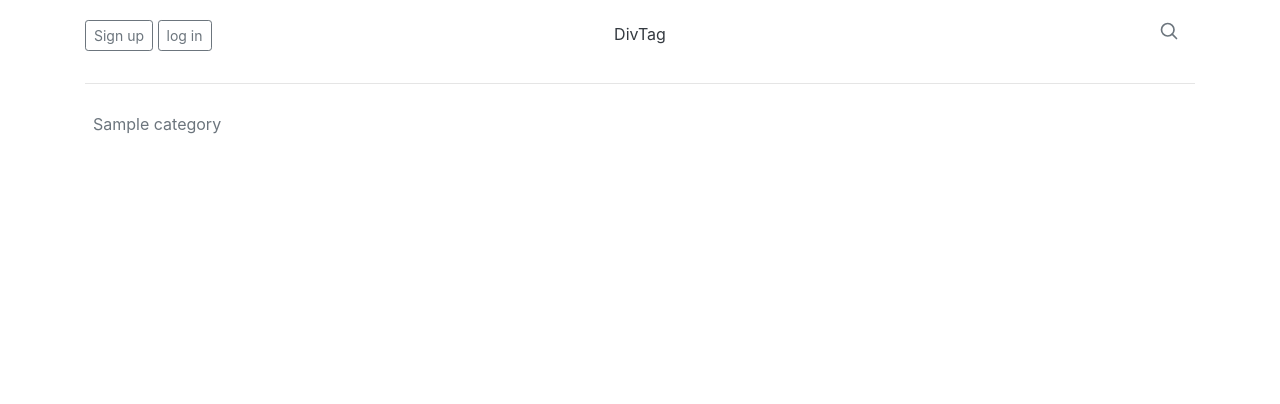
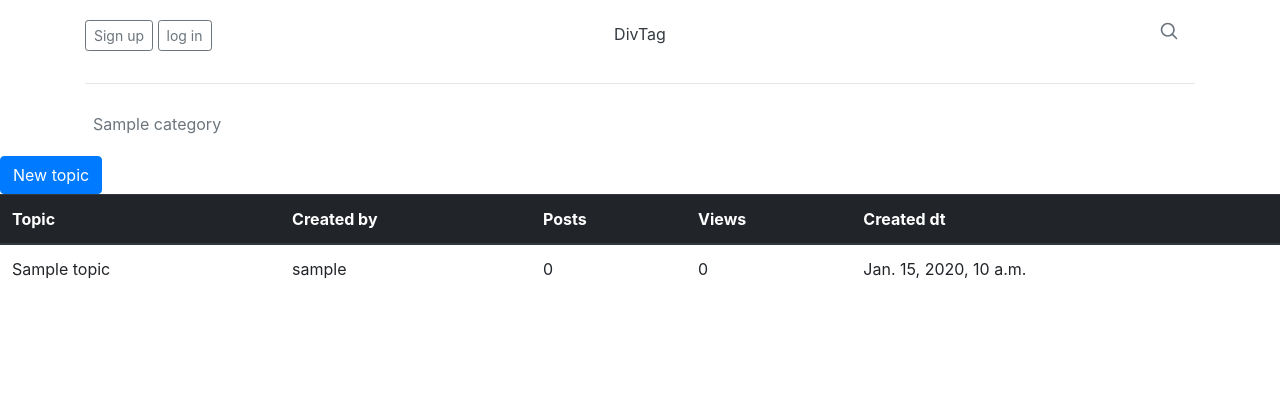
Before and after one commit to meshal-alotaibi/-Div-Tag-, a Django app: template starter_code/main_app/templates/topics.html in a window 1280 px wide. Shown: the top 404 px of the page. Run offline with Django 3.2, Linux system fonts and the light colour scheme; tables that the repository leaves empty hold one stand-in row (values such as "Sample post"); the template is opened without the code that fills it: values that come from a table or form of the project are taken from there, most other values are stand-ins (such as "Sample title", 1, 10 or a date in 2020); some libraries are stand-ins or nearby versions.

Commit message:
topic-Page-newTopic-Page

```diff
--- a/starter_code/main_app/templates/topics.html
+++ b/starter_code/main_app/templates/topics.html
@@ -1,2 +1,37 @@
 {% extends 'base.html' %}
-{% block title%} {{category.name}} {% endblock%}
+{%block title%}{{board.name}} {%endblock%}
+{% block breadcrumb %}
+
+   <li ><a href="/">Category</a></li>
+        <li >{{category.name}}</li>
+{%endblock%}
+
+
+{% block content %}
+<a href="{% url 'new_topic' category.pk %}" class="btn btn-primary">New topic</a>
+
+<table class="table">
+    <thead class="thead-dark">
+    <tr>
+        <th>Topic</th>
+        <th>Created by</th>
+        <th>Posts</th>
+        <th>Views</th>
+        <th>Created dt</th>
+    </tr>
+    </thead>
+    <tbody>
+    {%for topic in category.topics.all%}
+    <tr>
+        <td>{{ topic.subject}}</td>
+        <td>{{ topic.created_by.username}}</td>
+        <td>0</td>
+        <td>0</td>
+        <td>{{ topic.created_dt}}</td>
+
+    </tr>
+    {%endfor%}
+
+    </tbody>
+</table>
+{% endblock %}
```
Also changed, not shown: starter_code/main_app/templates/new_topic.html (added, +18 -0 lines).
